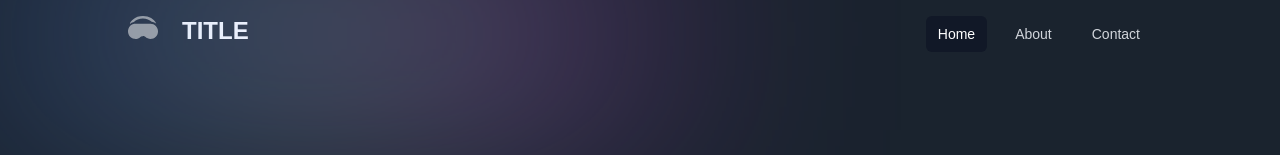
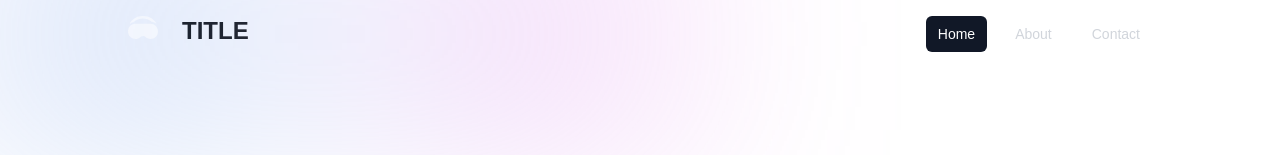
Before and after one commit to Mischa-bc/nextjs_template1, a Next.js app: page / in a window 1280 px wide. Shown: the top 155 px of the page. Built offline with nearby package versions, Linux system fonts and the light colour scheme.

Commit message:
light schema 1

```diff
--- a/app/page.js
+++ b/app/page.js
@@ -12,7 +12,7 @@ import Footer from '@/components/Footer';
 
 export default function Home() {
   return (
-    <div className="bg-primary-black overflow-hidden">
+    <div className="bg-primary-ivory overflow-hidden">
       <Navbar />
       <Hero />
       <div className='relative'>
--- a/components/Navbar.jsx
+++ b/components/Navbar.jsx
@@ -26,7 +26,7 @@ const Navbar = () => {
       variants={navVariants}
       initial='hidden'
       whileInView='show'
-      className={`${styles.xPaddings} bg-primary-black py-4 sticky z-30 top-0 inset-x-0`}
+      className={`${styles.xPaddings} bg-primary-ivory py-4 sticky z-30 top-0 inset-x-0`}
     >
       <div className='absolute w-[50%] inset-0 gradient-01' />
       <div className={`${styles.innerWidth} flex justify-between sm:px-16 px-6`}>
@@ -40,7 +40,7 @@ const Navbar = () => {
               className='object-contain'
             />
           </Link>
-          <h2 className='hidden md:flex font-extrabold text-[24px] leading-[30px] text-white px-6'>
+          <h2 className='hidden md:flex font-extrabold text-[24px] leading-[30px] text-charcoal px-6'>
             TITLE
           </h2>
         </div>
```
